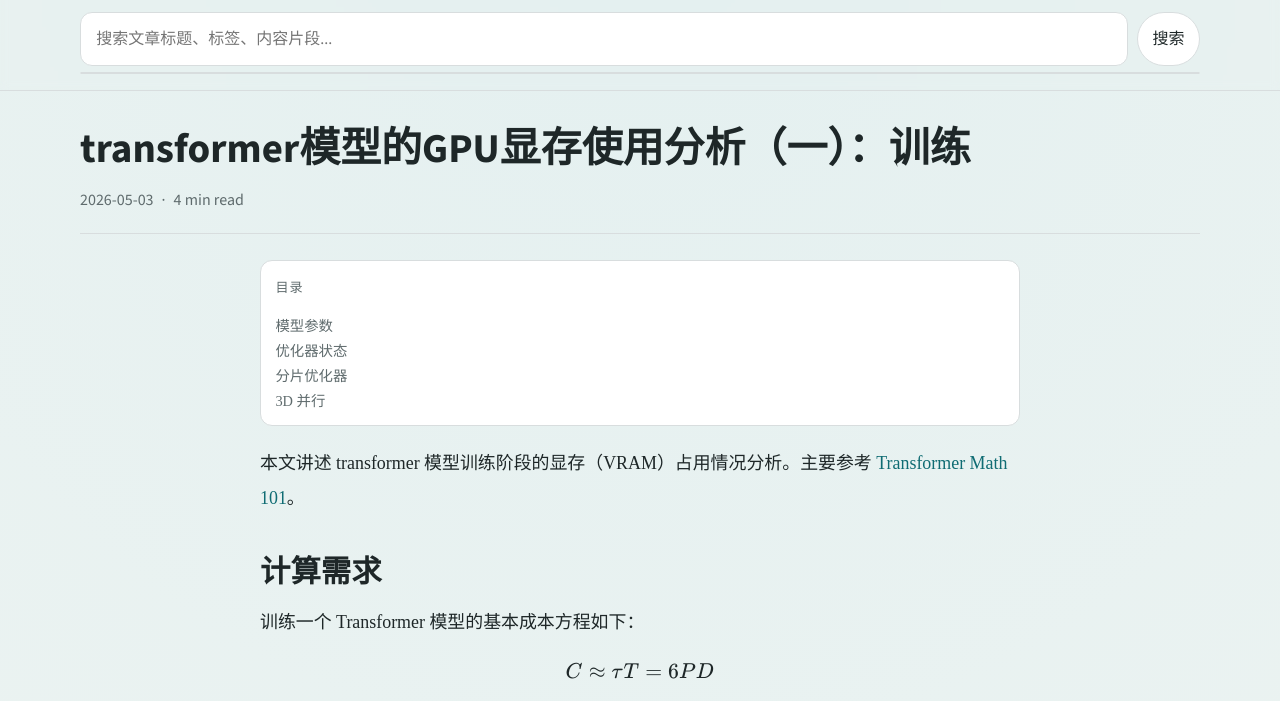
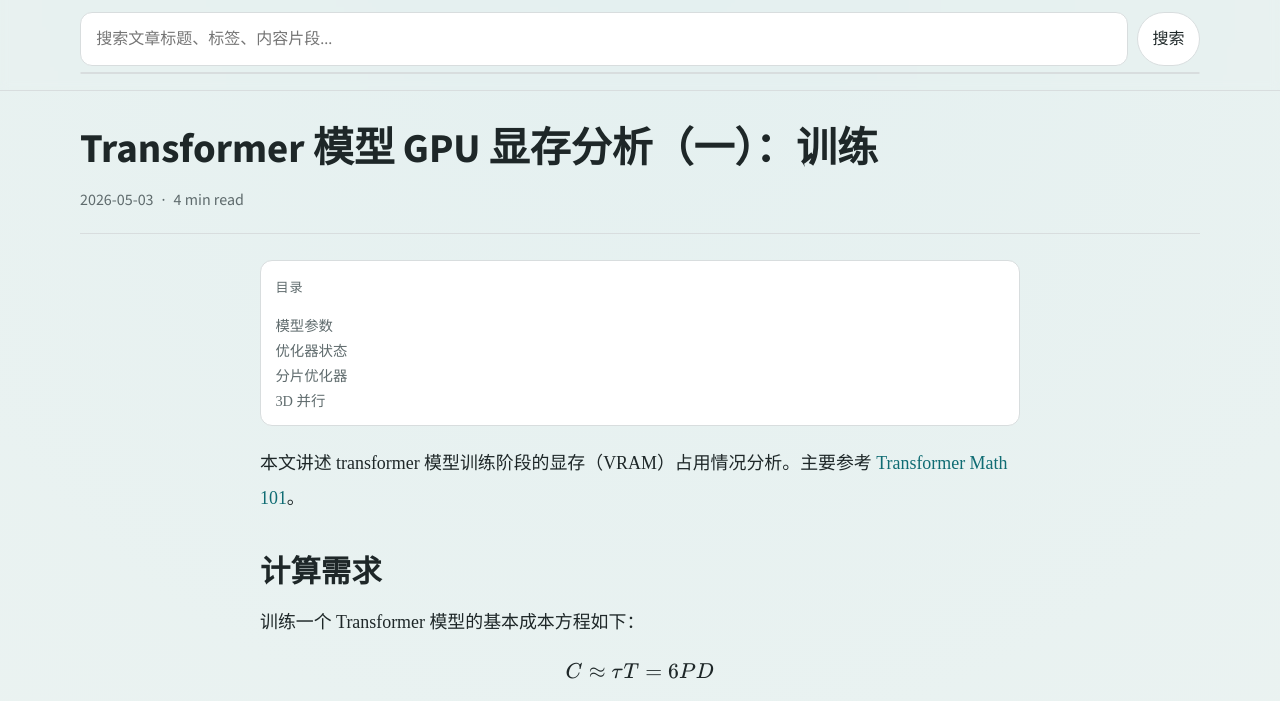
Before and after one commit to MrTang-Yuhan/my-webpage, an Eleventy site: page src/posts/大模型显存和flops分析/transformer模型的gpu显存使用分析（一）：训练/index.md in a window 1280 px wide. Shown: the part 62-763 px from the top of the page. Built offline with nearby package versions, Linux system fonts and the light colour scheme; Eleventy itself is replaced by a stand-in of ours; files that its build step writes are made by us from their sources; no server answers.

Commit message:
Update 文章 “大模型显存和flops分析/transformer模型的gpu显存使用分析（一）：训练/index”

```diff
--- a/src/posts/大模型显存和flops分析/transformer模型的gpu显存使用分析（一）：训练/index.md
+++ b/src/posts/大模型显存和flops分析/transformer模型的gpu显存使用分析（一）：训练/index.md
@@ -2,7 +2,7 @@
 layout: post.njk
 archive: 大模型显存和flops分析
 post_id: transformer模型的gpu显存使用分析（一）：训练
-title: transformer模型的GPU显存使用分析（一）：训练
+title: Transformer 模型 GPU 显存分析（一）：训练
 date: 2026-05-03
 description: transformer 模型的 GPU 显存使用分析：训练阶段分析
 tags:
```
